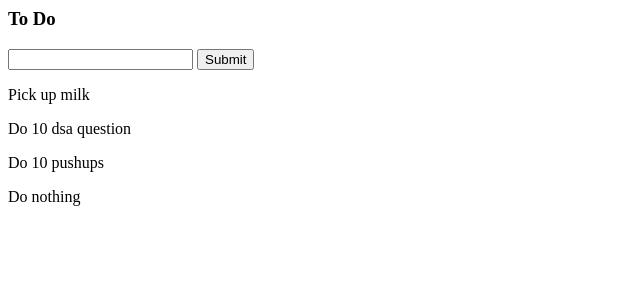
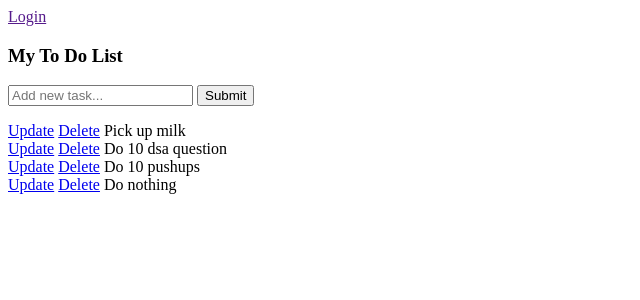
Before and after one commit to sagarkakkar03/ToDoListDjango, a Django app: page / in a window 1280 px wide. Shown: the top 300 px of the page, without its empty margins (0-640 px from the left). Run offline with Django 4.2, Linux system fonts and the light colour scheme; data comes from the database, SQL or seed files in the repository.

Commit message:
Add files via upload

```diff
--- a/ToDo/tasks/forms.py
+++ b/ToDo/tasks/forms.py
@@ -3,6 +3,7 @@ from django import forms
 from django.forms import ModelForm
 
 class TaskForm(forms.ModelForm):
+    title = forms.CharField(widget=forms.TextInput(attrs={'placeholder': 'Add new task...'}))
     class Meta:
         model = Task
         fields = '__all__'
--- a/ToDo/tasks/templates/tasks/list.html
+++ b/ToDo/tasks/templates/tasks/list.html
@@ -1,4 +1,11 @@
-<h3>To Do</h3>
+
+{% if request.user.is_authenticated %}
+	<p>{{request.user}}</p>
+	<a href="">Logout</a>
+{% else %}
+<a href=""> Login</a>
+{% endif %}
+<h3>My To Do List</h3>
 
 <form method="POST" action = "/">
     {% csrf_token %}
@@ -9,6 +16,12 @@
 
 {% for task in tasks %}
     <div>
-        <p>{{task}}</p>
+        <a href="{% url 'update_task' task.id %}">Update</a>
+        <a href="{% url 'delete' task.id %}">Delete</a>
+        {% if task.complete %}
+            <strike>{{task}}</strike>
+        {% else %}
+            <span>{{task}}</span>
+        {% endif %}
     </div>
 {% endfor %}
--- a/ToDo/tasks/urls.py
+++ b/ToDo/tasks/urls.py
@@ -1,5 +1,7 @@
 from django.urls import path
 from . import views
 urlpatterns = [
-    path('', views.index),
+    path('', views.index, name='list'),
+    path('update_task/<str:pk>/', views.updateTask, name='update_task'),
+path('delete/<str:pk>/', views.deleteTask, name='delete'),
 ]
--- a/ToDo/tasks/views.py
+++ b/ToDo/tasks/views.py
@@ -2,7 +2,9 @@ from django.shortcuts import render, redirect
 from django.http import HttpResponse
 from .models import *
 from .forms import *
+from django.contrib.auth.views import LoginView
 # Create your views here.
+
 
 def index(request):
     tasks = Task.objects.all()
@@ -14,3 +16,22 @@ def index(request):
             return redirect('/')
     context = {'tasks': tasks, 'form': form}
     return render(request, 'tasks/list.html', context)
+
+def updateTask(request, pk):
+    task = Task.objects.get(id=pk)
+    form = TaskForm(instance=task)
+    if request.method == 'POST':
+        form = TaskForm(request.POST, instance=task)
+        if form.is_valid():
+            form.save()
+        return redirect('/')
+    context = {'form':form}
+    return render(request, 'tasks/update_task.html', context)
+
+def deleteTask(request, pk):
+    item = Task.objects.get(id=pk)
+    if request.method =='POST':
+        item.delete()
+        return redirect('/')
+    context = {'item':item}
+    return render(request, 'tasks/delete.html', context)
```
Also changed, not shown: ToDo/tasks/templates/tasks/delete.html (added, +8 -0 lines), ToDo/tasks/templates/tasks/update_task.html (added, +7 -0 lines).
